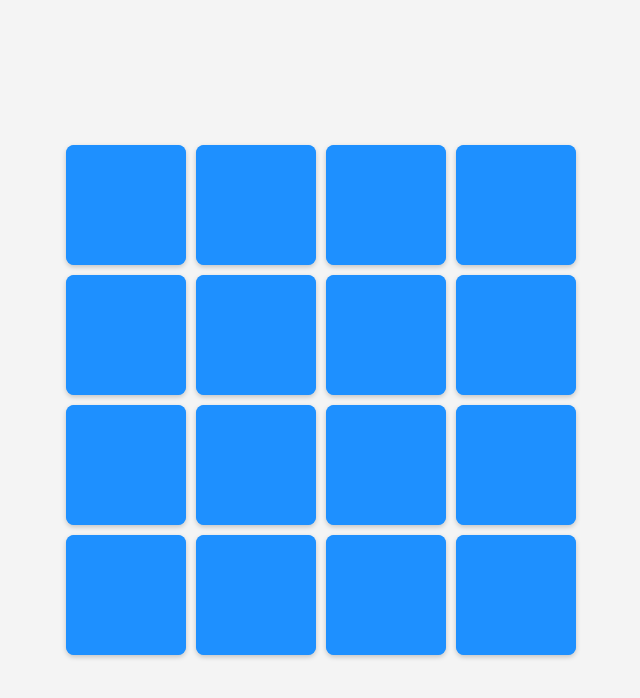
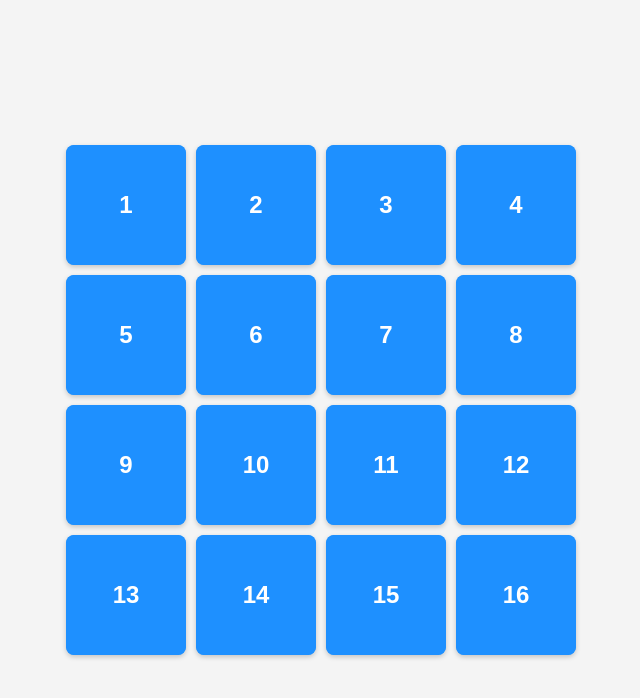
Before and after one commit to mthompsonscorpion/ESS-Intro-Memory-Game, a plain HTML site: page index.html in a window 1280 px wide. Shown: the whole page, without its empty margins (319-959 px from the left). Drawn offline with Linux system fonts and the light colour scheme; files whose address does not match are found by name.

Commit message:
Add files via upload

```diff
--- a/index.html
+++ b/index.html
@@ -34,7 +34,7 @@
     .card-inner {
       width: 100%;
       height: 100%;
-      position: relative;
+      position: absolute;
       transform-style: preserve-3d;
       transition: transform 0.6s;
     }
@@ -81,12 +81,10 @@
   </main>
 
   <script>
-    // Images for the 8 unique cards
     const symbols = [
       'img1.jpg', 'img2.jpg', 'img3.jpg', 'img4.jpg',
       'img5.jpg', 'img6.jpg', 'img7.jpg', 'img8.jpg'
     ];
-    // Duplicate to make pairs
     const cards = [...symbols, ...symbols];
 
     function shuffle(array) {
@@ -101,7 +99,7 @@
     let flippedCards = [];
     let lockBoard = false;
 
-    function createCard(imageName) {
+    function createCard(imageName, index) {
       const card = document.createElement('div');
       card.classList.add('card');
 
@@ -110,14 +108,13 @@
 
       const front = document.createElement('div');
       front.classList.add('card-front');
-      // Optionally, you can leave front empty or use a pattern or logo
-      front.textContent = ""; // No number, just a blank blue card
+      front.textContent = `${index + 1}`;
 
       const back = document.createElement('div');
       back.classList.add('card-back');
       const img = document.createElement('img');
-      img.src = `./images/${imageName}`;
-      img.alt = "";
+      img.src = `images/${imageName}`;
+      img.alt = `${imageName}`;
       back.appendChild(img);
 
       inner.appendChild(front);
@@ -138,15 +135,11 @@
           const firstImg = first.getAttribute('data-image');
           const secondImg = second.getAttribute('data-image');
 
-          // Show images for both cards (already done by flipping)
-          // After delay, check for match or flip back
           if (firstImg === secondImg) {
-            setTimeout(() => {
-              first.classList.add('matched');
-              second.classList.add('matched');
-              flippedCards = [];
-              lockBoard = false;
-            }, 700);
+            first.classList.add('matched');
+            second.classList.add('matched');
+            flippedCards = [];
+            lockBoard = false;
           } else {
             setTimeout(() => {
               first.classList.remove('flipped');
@@ -163,8 +156,8 @@
 
     function setupGame() {
       const shuffled = shuffle(cards);
-      shuffled.forEach((image) => {
-        const card = createCard(image);
+      shuffled.forEach((image, index) => {
+        const card = createCard(image, index);
         gameBoard.appendChild(card);
       });
     }
```
